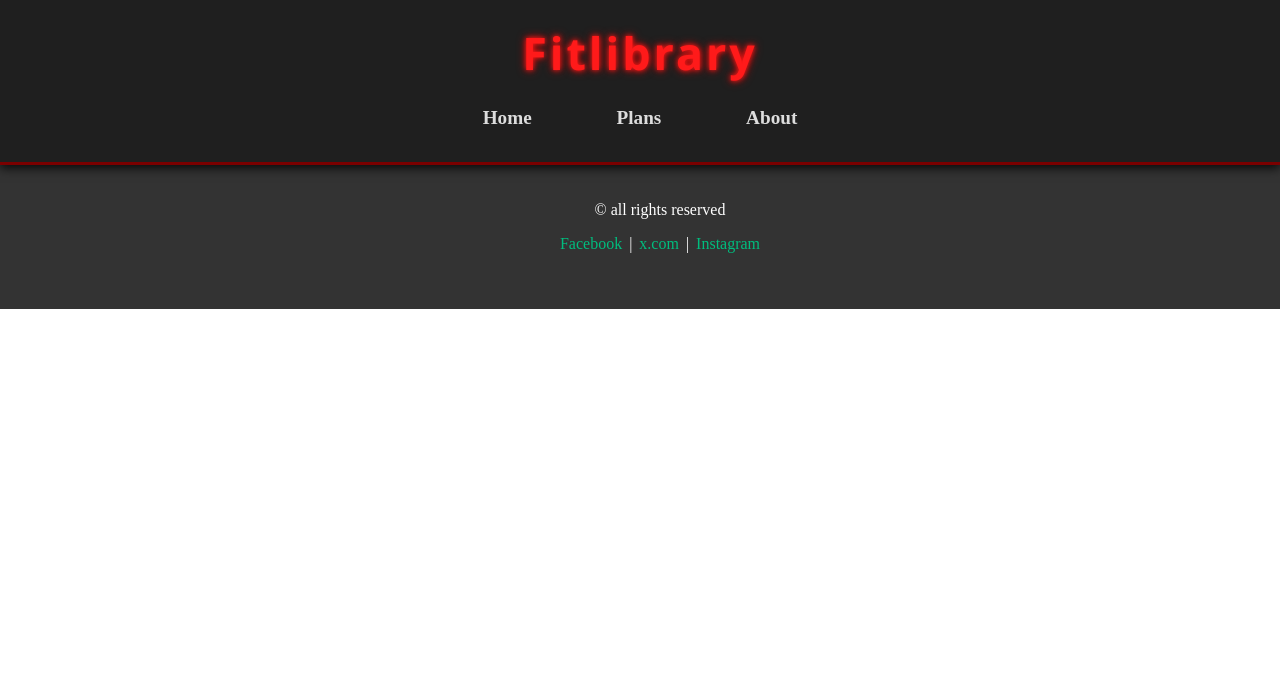
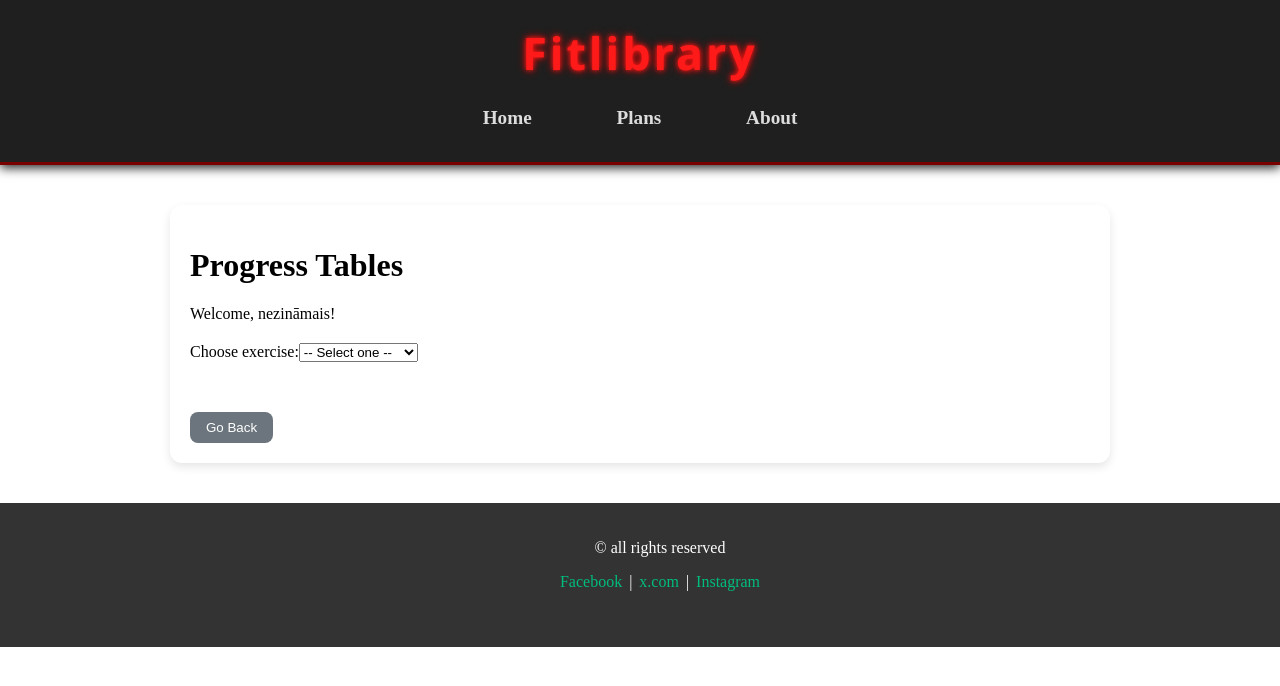
Before and after one commit to 22DP2AApsenieks/fitlibrary, a Vue app: page /tables in a window 1280 px wide. Shown: the top 686 px of the page. Built offline with nearby package versions, Linux system fonts and the light colour scheme.

Commit message:
pieliku lai tagad var apskatit konkretu tabulu // jak=skatas TablesWiev.Vue

```diff
--- a/src/router/index.js
+++ b/src/router/index.js
@@ -14,6 +14,7 @@ import AdminView from '../views/AdminView.vue';
 import BodyweightExercisesView from '../views/BodyweightExercisesView.vue'
 import GymExercisesView from '../views/GymExercisesView.vue'
 import RunningView from '../views/RunningView.vue'
+import TablesView from '../views/TablesView.vue'
 
 
 import axios from 'axios'
@@ -101,6 +102,11 @@ const router = createRouter({
       path: '/running',
       name: 'Running',
       component: RunningView
+    },
+    {
+      path: '/tables',
+      name: 'Tables',
+      component: TablesView
     }
   ],
 })
--- a/src/views/ProgrammView.vue
+++ b/src/views/ProgrammView.vue
@@ -19,6 +19,10 @@
 
         <router-link to="/running">
           <button class="bexercises-button">Running</button>
+        </router-link>
+
+        <router-link to="/tables">
+          <button class="bexercises-button">Tables</button>
         </router-link>
 
 
--- /dev/null
+++ b/src/views/TablesView.vue
@@ -0,0 +1,167 @@
+<template>
+  <div class="table-view">
+    <h1>Progress Tables</h1>
+    <p>Welcome, {{ username }}!</p>
+
+    <div class="selector">
+      <label for="table-select">Choose exercise:</label>
+      <select v-model="selectedTable" id="table-select" @change="fetchData">
+        <option disabled value="">-- Select one --</option>
+        <option v-for="table in availableTables" :key="table.value" :value="table.value">
+          {{ table.name }}
+        </option>
+      </select>
+    </div>
+
+    <div v-if="loading" class="loading">Loading data...</div>
+
+    <div v-if="!loading && tableData.length > 0" class="results">
+      <h2>{{ currentTableName }}</h2>
+      <table>
+        <thead>
+          <tr>
+            <th>Date</th>
+            <th v-if="currentType === 'reps'">Reps</th>
+            <th v-else-if="currentType === 'runtime'">Time (min)</th>
+            <th v-else>1RM (kg)</th>
+          </tr>
+        </thead>
+        <tbody>
+          <tr v-for="(row, index) in tableData" :key="index">
+            <td>{{ formatDate(row.date) }}</td>
+            <td v-if="row.reps">{{ row.reps }}</td>
+            <td v-else-if="row.runtime">{{ row.runtime }}</td>
+            <td v-else>{{ row.oneRepMax }}</td>
+          </tr>
+        </tbody>
+      </table>
+    </div>
+
+    <div v-if="!loading && tableData.length === 0 && selectedTable" class="no-data">
+      No records found for this exercise yet.
+    </div>
+
+    <button class="back-btn" @click="$router.push('/programm')">Go Back</button>
+  </div>
+</template>
+
+<script>
+import axios from "axios";
+
+export default {
+  name: "TableView",
+  data() {
+    return {
+      username: "",
+      selectedTable: "",
+      tableData: [],
+      loading: false,
+      availableTables: [
+        { name: "Pull-ups", value: "pullups", type: "reps" },
+        { name: "Dips", value: "dips", type: "reps" },
+        { name: "Squats", value: "squats", type: "reps" },
+        { name: "Bench Press", value: "benchpress", type: "1rm" },
+        { name: "Deadlift", value: "deadlift", type: "1rm" },
+        { name: "Gym Squat", value: "gymsquat", type: "1rm" },
+        { name: "Overhead Press", value: "overheadpress", type: "1rm" },
+        { name: "Lat Pulldown", value: "latpulldown", type: "1rm" },
+        { name: "Run 1km", value: "run_1km", type: "runtime" },
+        { name: "Run 5km", value: "run_5km", type: "runtime" },
+        { name: "Run 10km", value: "run_10km", type: "runtime" },
+        { name: "Half Marathon", value: "run_halfmarathon", type: "runtime" },
+        { name: "Marathon", value: "run_marathon", type: "runtime" },
+      ],
+    };
+  },
+  computed: {
+    currentTableName() {
+      const selected = this.availableTables.find(t => t.value === this.selectedTable);
+      return selected ? selected.name : "";
+    },
+    currentType() {
+      const selected = this.availableTables.find(t => t.value === this.selectedTable);
+      return selected ? selected.type : "";
+    },
+  },
+  methods: {
+    formatDate(dateStr) {
+      return new Date(dateStr).toLocaleDateString();
+    },
+    async fetchData() {
+      if (!this.selectedTable) return;
+
+      this.loading = true;
+      this.tableData = [];
+
+      try {
+        const res = await axios.get(`http://localhost:5000/${this.selectedTable}`);
+        // Filter only current user's data
+        this.tableData = res.data.filter(row => row.username === this.username);
+        console.log("Fetched data:", this.tableData);
+      } catch (err) {
+        console.error("Fetch error:", err);
+        alert("Error fetching data. Check backend logs.");
+      } finally {
+        this.loading = false;
+      }
+    },
+  },
+  mounted() {
+    this.username = (localStorage.getItem("loggedInUser") || "nezināmais").toLowerCase();
+  },
+};
+</script>
+
+<style scoped>
+.table-view {
+  background: #fff;
+  margin: 40px auto;
+  padding: 20px;
+  border-radius: 12px;
+  width: 80%;
+  max-width: 900px;
+  box-shadow: 0 4px 10px rgba(0, 0, 0, 0.1);
+}
+
+.selector {
+  margin: 20px 0;
+}
+
+.loading,
+.no-data {
+  text-align: center;
+  margin-top: 20px;
+  font-style: italic;
+}
+
+table {
+  width: 100%;
+  border-collapse: collapse;
+  margin-top: 20px;
+}
+
+th,
+td {
+  padding: 8px 12px;
+  border-bottom: 1px solid #ddd;
+  text-align: center;
+}
+
+th {
+  background-color: #f0f0f0;
+}
+
+button.back-btn {
+  margin-top: 30px;
+  padding: 8px 16px;
+  background: #6c757d;
+  color: white;
+  border: none;
+  border-radius: 8px;
+  cursor: pointer;
+}
+
+button.back-btn:hover {
+  background: #495057;
+}
+</style>
```
